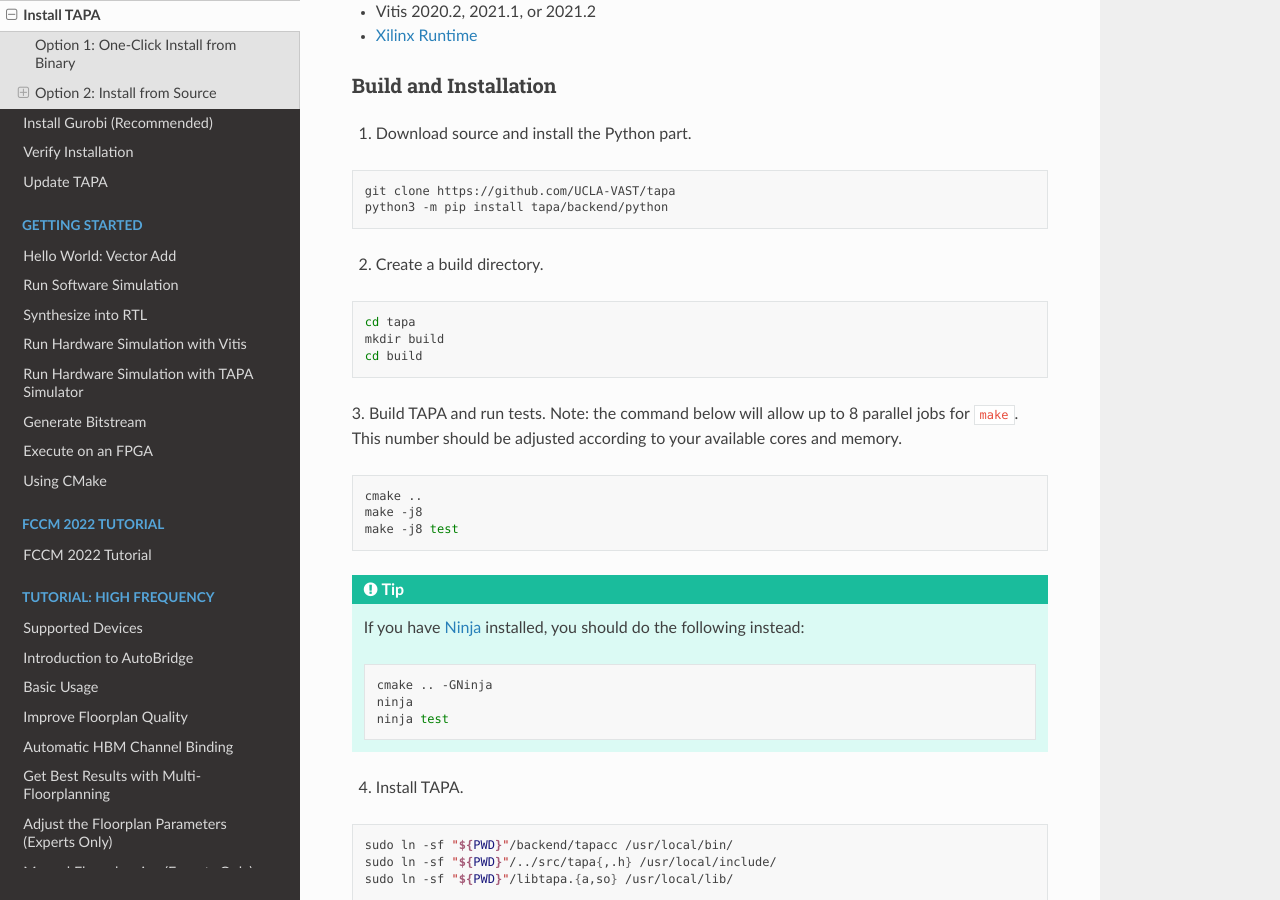
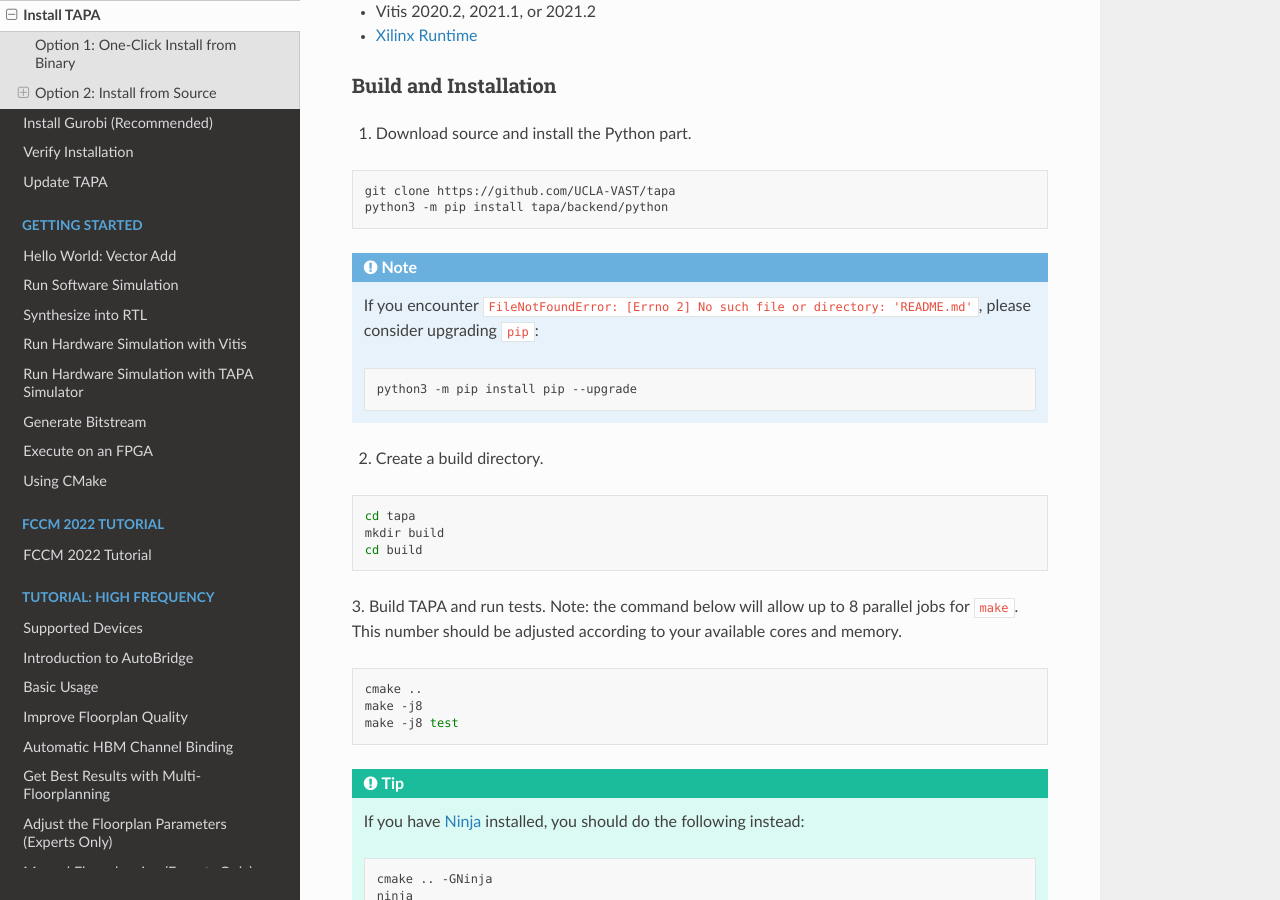
Before and after one commit to rapidstream-org/rapidstream-tapa, a Sphinx documentation site: the page built from docs/installation.rst, in a window 1280 px wide and 900 px high, scrolled down 1673 px. Built offline with Sphinx 7.4.7 and the Read the Docs theme 2.0.0, drawn with Linux system fonts in a browser that asks for light colours.

Commit message:
docs: add note about upgrading `pip`

```diff
--- a/docs/installation.rst
+++ b/docs/installation.rst
@@ -104,6 +104,15 @@ Build and Installation
   git clone https://github.com/UCLA-VAST/tapa
   python3 -m pip install tapa/backend/python
 
+.. note::
+  If you encounter
+  ``FileNotFoundError: [Errno 2] No such file or directory: 'README.md'``,
+  please consider upgrading ``pip``:
+
+  .. code-block:: bash
+
+    python3 -m pip install pip --upgrade
+
 
 2. Create a build directory.
 
```
